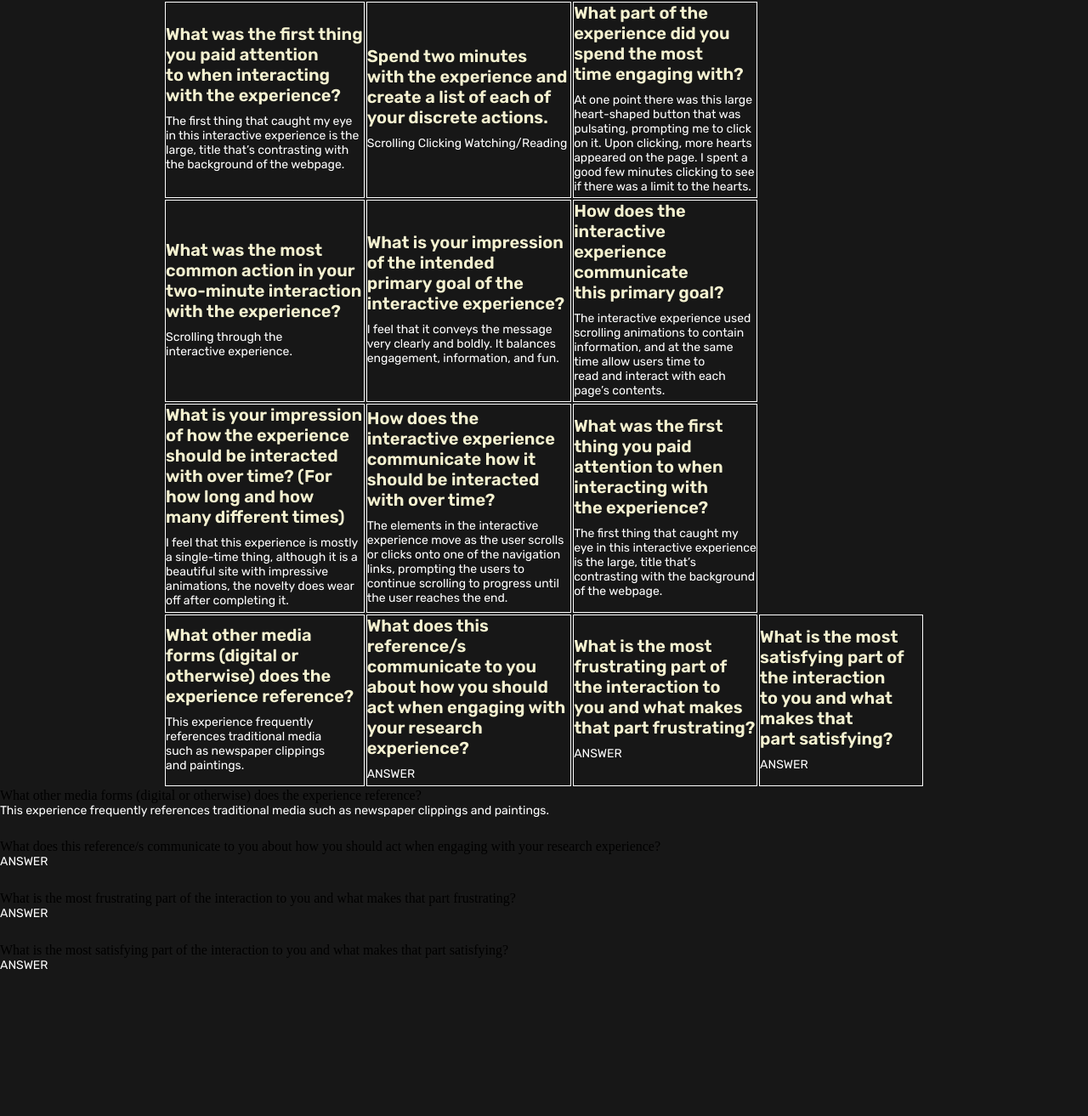
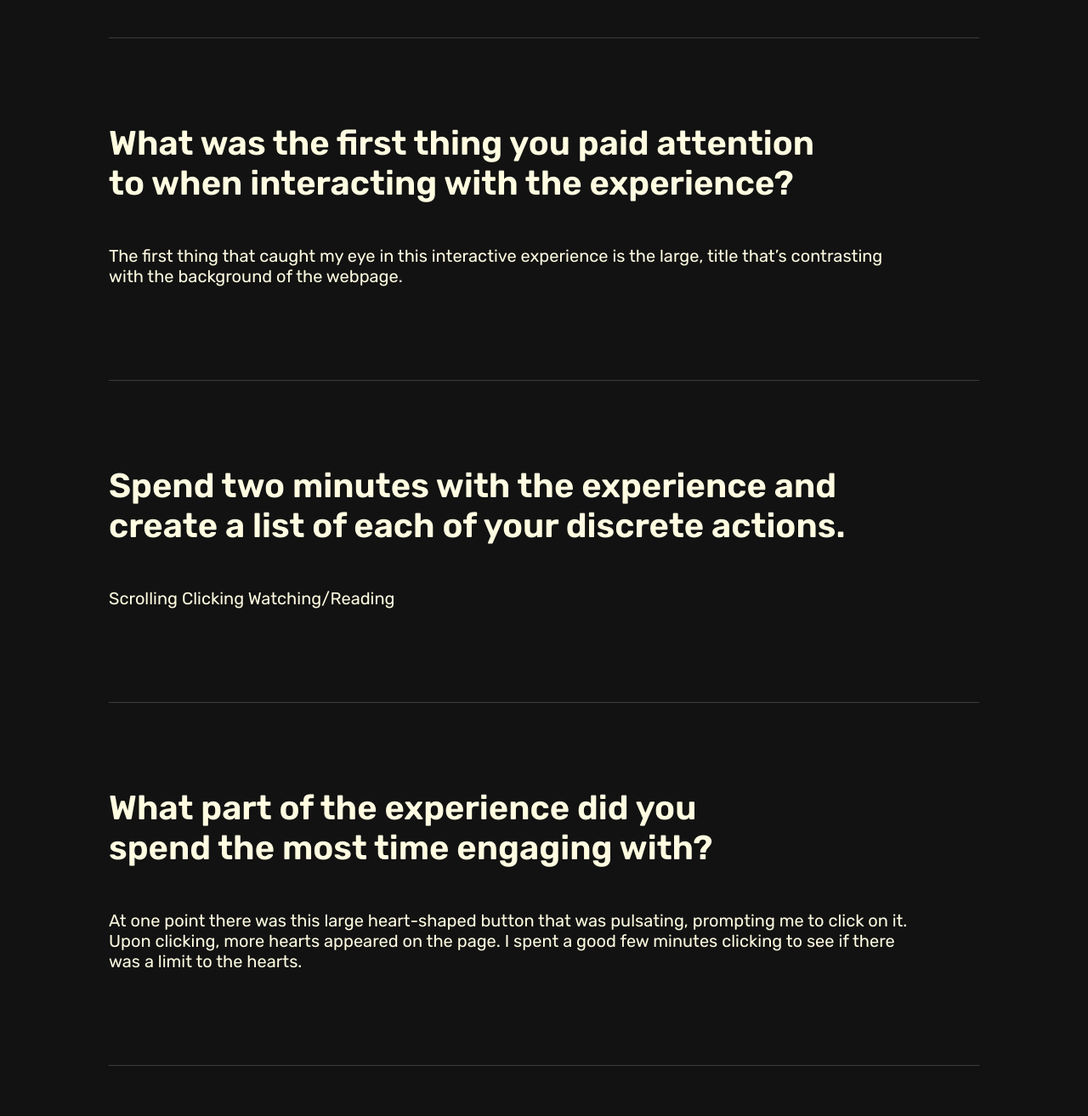
Before and after one commit to LuohanChen/luohanchen.github.io, a plain HTML site: page assignment1/index.html in a window 1280 px wide. Shown: the part 173-1486 px from the top of the page at 85% size. Before the commit the page ends 1342 px from the top, so only its background shows below. Drawn offline with Linux system fonts and the light colour scheme; a web font is replaced by a local one.

Commit message:
Finalised colours, layout of page.

```diff
--- a/assignment1/index.html
+++ b/assignment1/index.html
@@ -12,145 +12,169 @@
       href="https://fonts.googleapis.com/css2?family=Imbue:opsz@10..100&family=Rubik:ital,wght@0,300..900;1,300..900&display=swap"
       rel="stylesheet"
     />
-    />
   </head>
   <body>
     <nav>
-      <h1>Interactive Media</h1>
+      <h1>Interactive Media.</h1>
     </nav>
 
-    <table>
-      <tr>
-        <td>
-          <h2>What was the first thing you paid attention to when interacting with the
-            experience?</h2>
-          <p>The first thing that caught my eye in this interactive experience is the
-            large, title that’s contrasting with the background of the webpage.</p>
-          <td>
-            <h2>Spend two minutes with the experience and create a list of each of your
-              discrete actions.</h2>
+    <div class="column">
+      <div class="content">
+        <h2>
+          What was the first thing you paid attention to when interacting with
+          the experience?
+        </h2>
+        <p>
+          The first thing that caught my eye in this interactive experience is
+          the large, title that’s contrasting with the background of the
+          webpage.
+        </p>
+      </div>
+    </div>
+
+    <div class="questions">
+      <div class="content">
+        <h2>
+          Spend two minutes with the experience and create a list of each of
+          your discrete actions.
+        </h2>
         <p>Scrolling Clicking Watching/Reading</p>
-          </td>
-          <td>
-            <h2>What part of the experience did you spend the most time engaging with?</h2>
-            <p>At one point there was this large heart-shaped button that was
+      </div>
+    </div>
+
+    <div class="questions">
+      <div class="content">
+        <h2>
+          What part of the experience did you spend the most time engaging with?
+        </h2>
+        <p>
+          At one point there was this large heart-shaped button that was
           pulsating, prompting me to click on it. Upon clicking, more hearts
           appeared on the page. I spent a good few minutes clicking to see if
-              there was a limit to the hearts.</p>
-          </td>
-        </td>
-      </tr>
+          there was a limit to the hearts.
+        </p>
+      </div>
+    </div>
 
-      <tr>
-        <td>
-          <h2>What was the most common action in your two-minute interaction with the
-            experience?</h2>
+    <div class="questions">
+      <div class="content">
+        <h2>
+          What was the most common action in your two-minute interaction with
+          the experience?
+        </h2>
         <p>Scrolling through the interactive experience.</p>
-          <td>
-            <h2>What is your impression of the intended primary goal of the interactive
-              experience?</h2>
-            <p>I feel that it conveys the message very clearly and boldly. It balances
-              engagement, information, and fun.</p>
-          </td>
-          <td>
-            <h2>How does the interactive experience communicate this primary goal?</h2>
-            <p>The interactive experience used scrolling animations to contain
-              information, and at the same time allow users time to read and interact
-              with each page’s contents.</p>
-          </td>
-        </td>
-      </tr>
+      </div>
+    </div>
 
-      <tr>
-        <td>
-          <h2>What is your impression of how the experience should be interacted with
-            over time? (For how long and how many different times)</h2>
-          <p>I feel that this experience is mostly a single-time thing, although it
+    <div class="questions">
+      <div class="content">
+        <h2>
+          What is your impression of the intended primary goal of the
+          interactive experience?
+        </h2>
+        <p>
+          I feel that it conveys the message very clearly and boldly. It
+          balances engagement, information, and fun.
+        </p>
+      </div>
+    </div>
+
+    <div class="questions">
+      <div class="content">
+        <h2>
+          How does the interactive experience communicate this primary goal?
+        </h2>
+        <p>
+          The interactive experience used scrolling animations to contain
+          information, and at the same time allow users time to read and
+          interact with each page’s contents.
+        </p>
+      </div>
+    </div>
+
+    <div class="questions">
+      <div class="content">
+        <h2>
+          What is your impression of how the experience should be interacted
+          with over time? (For how long and how many different times)
+        </h2>
+        <p>
+          I feel that this experience is mostly a single-time thing, although it
           is a beautiful site with impressive animations, the novelty does wear
-            off after completing it.</p>
-          <td>
-            <h2>How does the interactive experience communicate how it should be
-              interacted with over time?</h2>
-            <p>The elements in the interactive experience move as the user scrolls or
-              clicks onto one of the navigation links, prompting the users to continue
-              scrolling to progress until the user reaches the end.</p>
-          </td>
-          <td>
-            <h2>What was the first thing you paid attention to when interacting with the
-              experience?</h2>
-            <p>The first thing that caught my eye in this interactive experience is the
-              large, title that’s contrasting with the background of the webpage.</p>
-          </td>
-        </td>
-      </tr>
+          off after completing it.
+        </p>
+      </div>
+    </div>
 
-      <tr>
-        <td>
-          <h2>What other media forms (digital or otherwise) does the experience
-            reference?</h2>
-          <p>This experience frequently references traditional media such as
-            newspaper clippings and paintings.</p>
-          <td>
-            <h2>What does this reference/s communicate to you about how you should act
-              when engaging with your research experience?</h2>
-            <p>ANSWER</p>
-          </td>
-          <td>
-            <h2>What is the most frustrating part of the interaction to you and what
-              makes that part frustrating?</h2>
-            <p>ANSWER</p>
-          </td>
-        </td>
-        <td>
-          <h2>What is the most satisfying part of the interaction to you and what
-            makes that part satisfying?</h2>
-          <p>ANSWER</p>
-        </td>
-      </tr>
+    <div class="questions">
+      <div class="content">
+        <h2>
+          How does the interactive experience communicate how it should be
+          interacted with over time?
+        </h2>
+        <p>
+          The elements in the interactive experience move as the user scrolls or
+          clicks onto one of the navigation links, prompting the users to
+          continue scrolling to progress until the user reaches the end.
+        </p>
+      </div>
+    </div>
 
+    <div class="questions">
+      <div class="content">
+        <h2>
+          What was the first thing you paid attention to when interacting with
+          the experience?
+        </h2>
+        <p>
+          The first thing that caught my eye in this interactive experience is
+          the large, title that’s contrasting with the background of the
+          webpage.
+        </p>
+      </div>
+    </div>
 
-    </table>
-
-
-
-
-
-
-
-
-    <div class="Question">
-      <h3>
+    <div class="questions">
+      <div class="content">
+        <h2>
           What other media forms (digital or otherwise) does the experience
           reference?
-      </h3>
+        </h2>
         <p>
           This experience frequently references traditional media such as
           newspaper clippings and paintings.
         </p>
       </div>
+    </div>
 
-    <div class="Question">
-      <h3>
+    <div class="questions">
+      <div class="content">
+        <h2>
           What does this reference/s communicate to you about how you should act
           when engaging with your research experience?
-      </h3>
+        </h2>
         <p>ANSWER</p>
       </div>
+    </div>
 
-    <div class="Question">
-      <h3>
+    <div class="questions">
+      <div class="content">
+        <h2>
           What is the most frustrating part of the interaction to you and what
           makes that part frustrating?
-      </h3>
+        </h2>
         <p>ANSWER</p>
       </div>
+    </div>
 
-    <div class="Question">
-      <h3>
+    <div class="questions">
+      <div class="content">
+        <h2>
           What is the most satisfying part of the interaction to you and what
           makes that part satisfying?
-      </h3>
+        </h2>
         <p>ANSWER</p>
+      </div>
     </div>
   </body>
 </html>
--- a/assignment1/style.css
+++ b/assignment1/style.css
@@ -1,50 +1,57 @@
 body {
-  background: #171717;
+  background: #121212;
+  margin-left: 10%;
+  margin-right: 10%;
 }
 
 nav {
+  position: sticky;
+  top: 0;
   overflow: hidden;
-  border-color: white;
+  background-color: #121212;
+  border-bottom: solid 1px;
+  border-color: rgb(61, 61, 61);
 }
 
 nav h1 {
-  margin-left: 15%;
   margin-bottom: 5%;
   display: block;
-  color: #f4f1d0;
+  color: #fffce1;
   float: left;
-  padding-top: 10px;
-  padding-bottom: 10px;
+  padding-top: 5%;
   text-decoration: none;
   font-family: "Imbue", serif;
   font-weight: 400;
-  font-size: 50px;
+  font-size: 100px;
 }
 
-table {
+.row {
   display: flex;
   flex-wrap: wrap;
-  margin-left: 15%;
-  margin-top: 1%;
-  margin-right: 15%;
-  border-color: white;
 }
 
-td {
-  border: 1px solid white;
+.question {
+  width: 100%;
+}
+
+.content {
+  padding-top: 100px;
+  border-bottom: solid 1px;
+  border-color: rgb(61, 61, 61);
+  padding-bottom: 100px;
 }
 
 h2 {
-  padding-bottom: 10px;
-  color: #f4f1d0;
-  font-size: 20px;
+  color: #fffce1;
+  font-size: 40px;
   font-family: "Rubik", sans-serif;
   font-weight: 600;
+  padding-bottom: 50px;
 }
 
 p {
-  padding-bottom: 2%;
-  color: white;
-  font-size: 14px;
+  padding-bottom: 10px;
+  color: #fffce1;
+  font-size: 20px;
   font-family: "Rubik", sans-serif;
 }
```
Lines whose indentation alone changed are shown as unchanged.
